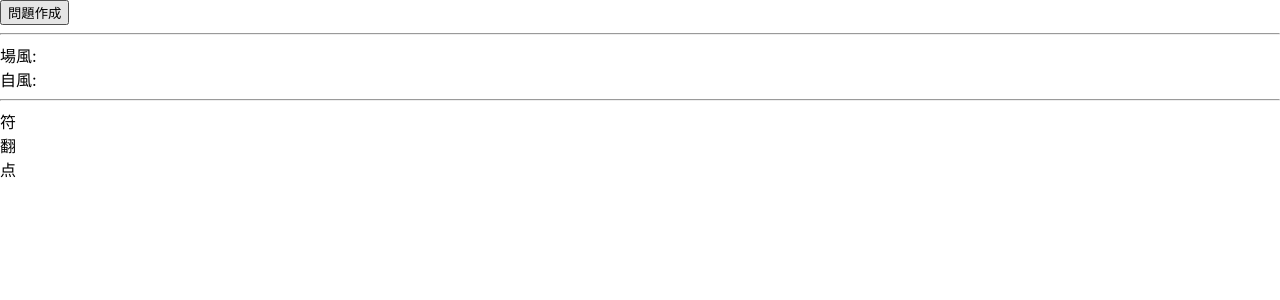
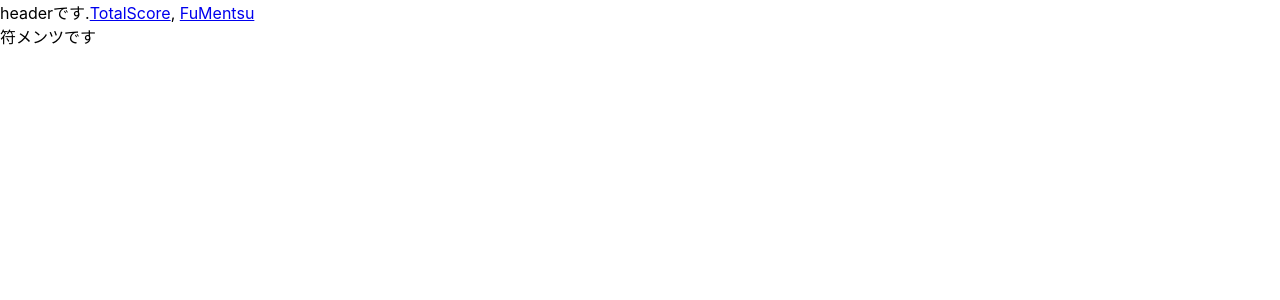
Before and after one commit to yo16/mahjong_calc_try, a React (Create React App) app in the folder fu_try/: page /fumentsu in a window 1280 px wide. Shown: the top 300 px of the page. Built offline with nearby package versions, Linux system fonts and the light colour scheme.

Commit message:
react routerを導入

```diff
--- a/fu_try/package.json
+++ b/fu_try/package.json
@@ -10,6 +10,7 @@
     "jest": "^27.5.1",
     "react": "^18.2.0",
     "react-dom": "^18.2.0",
+    "react-router-dom": "^6.22.0",
     "react-scripts": "5.0.1",
     "tailwindcss": "^3.4.1",
     "web-vitals": "^2.1.4"
--- a/fu_try/src/App.css
+++ /dev/null
@@ -1,6 +0,0 @@
-
-.font-mahjong {
-    font-family: "GLMahjongTile";
-    font-size:60px;
-    white-space: nowrap;
-}
--- a/fu_try/src/App.js
+++ b/fu_try/src/App.js
@@ -1,55 +1,31 @@
-import { useState } from "react";
-import make_haiso from "./utils/make_haiso";
-import pretty_haiso from "./utils/pretty_haiso";
+import { BrowserRouter, Link, Routes, Route } from "react-router-dom";
 
-import "./App.css";
+import TotalScore from "./TotalScore";
+import FuMentsu from "./pages/fuMentsu";
+import PageNotFound from "./pages/pageNotFound";
 
 const App = () => {
-    const [haiso, setHaiso] = useState("");
-    const [baKaze, setBaKaze] = useState(0);    // 0:東, 1:南
-    const [jiKaze, setJiKaze] = useState(0);    // 0:東, 1:南, 2:西, 3:北
-    const [ronAgari, setRonAgari] = useState(true);
-    const [score, setScore] = useState({});
 
-    const handleClickMakingQ = () => {
-        // 問題の牌姿を作る
-        const { haiso, isRon, baKaze, jiKaze, score } = make_haiso();
-        console.log(haiso);
-
-        // 表示形式の文字列を作る
-        setHaiso(pretty_haiso(haiso));
-
-        // stateを変更
-        setJiKaze(jiKaze);
-        setBaKaze(baKaze);
-        setRonAgari(isRon);
-        setScore(score);
-    }
-
-    // 風
-    const baKaze_str = baKaze===0 ? "東"
-        : baKaze===1 ? "南"
-        : baKaze===2 ? "西"
-        : "北";
-    const jiKaze_str = jiKaze===0 ? "東"
-        : jiKaze===1 ? "南"
-        : baKaze===2 ? "西"
-        : "北";
 
     return (
-        <>
-            <button onClick={handleClickMakingQ}>問題作成</button>
-            <hr />
-            <div>場風: {haiso===""?"":baKaze_str}</div>
-            <div>自風: {haiso===""?"":jiKaze_str}</div>
-            <div>{haiso===""?"":ronAgari?"ロン":"ツモ"}</div>
-            <div className="font-mahjong">{haiso}</div>
-            <hr />
-            <div>{score.fu}符</div>
-            <div>{score.fanshu}翻</div>
-            <div>{score.defen}点</div>
-            <div>{score.hupai?score.hupai.map((h)=><>{h.name}<br /></>):""}</div>
-        </>
+        <BrowserRouter>
+            <div className="header">
+                headerです.<Link to="/">TotalScore</Link>, <Link to="/fumentsu">FuMentsu</Link>
+            </div>
+            <div className="contents">
+                <Routes>
+                    <Route exact path="/" element={
+                        <TotalScore />
+                    } />
+                    <Route path="/fumentsu" element={
+                        <FuMentsu />
+                    } />
+                    <Route path="*" element={
+                        <PageNotFound />
+                    } />
+                </Routes>
+            </div>
+        </BrowserRouter>
     );
 };
 
--- /dev/null
+++ b/fu_try/src/TotalScore.js
@@ -0,0 +1,54 @@
+import { useState } from "react";
+import make_haiso from "./utils/make_haiso";
+import pretty_haiso from "./utils/pretty_haiso";
+
+const TotalScore = () => {
+    const [haiso, setHaiso] = useState("");
+    const [baKaze, setBaKaze] = useState(0);    // 0:東, 1:南
+    const [jiKaze, setJiKaze] = useState(0);    // 0:東, 1:南, 2:西, 3:北
+    const [ronAgari, setRonAgari] = useState(true);
+    const [score, setScore] = useState({});
+
+    const handleClickMakingQ = () => {
+        // 問題の牌姿を作る
+        const { haiso, isRon, baKaze, jiKaze, score } = make_haiso();
+        console.log(haiso);
+
+        // 表示形式の文字列を作る
+        setHaiso(pretty_haiso(haiso));
+
+        // stateを変更
+        setJiKaze(jiKaze);
+        setBaKaze(baKaze);
+        setRonAgari(isRon);
+        setScore(score);
+    }
+
+    // 風
+    const baKaze_str = baKaze===0 ? "東"
+        : baKaze===1 ? "南"
+        : baKaze===2 ? "西"
+        : "北";
+    const jiKaze_str = jiKaze===0 ? "東"
+        : jiKaze===1 ? "南"
+        : baKaze===2 ? "西"
+        : "北";
+
+    return (
+        <>
+            <button onClick={handleClickMakingQ}>問題作成</button>
+            <hr />
+            <div>場風: {haiso===""?"":baKaze_str}</div>
+            <div>自風: {haiso===""?"":jiKaze_str}</div>
+            <div>{haiso===""?"":ronAgari?"ロン":"ツモ"}</div>
+            <div className="font-mahjong">{haiso}</div>
+            <hr />
+            <div>{score.fu}符</div>
+            <div>{score.fanshu}翻</div>
+            <div>{score.defen}点</div>
+            <div>{score.hupai?score.hupai.map((h)=><>{h.name}<br /></>):""}</div>
+        </>
+    );
+};
+
+export default TotalScore;
--- a/fu_try/src/index.css
+++ b/fu_try/src/index.css
@@ -16,3 +16,9 @@ code {
   font-family: source-code-pro, Menlo, Monaco, Consolas, 'Courier New',
     monospace;
 }
+
+.font-mahjong {
+  font-family: "GLMahjongTile";
+  font-size:60px;
+  white-space: nowrap;
+}
--- /dev/null
+++ b/fu_try/src/pages/fuMentsu.js
@@ -0,0 +1,9 @@
+
+const FuMentsu = () => {
+    return (
+        <>符メンツです
+        </>
+    );
+};
+
+export default FuMentsu;
--- /dev/null
+++ b/fu_try/src/pages/pageNotFound.js
@@ -0,0 +1,16 @@
+import { useLocation } from "react-router-dom";
+
+const PageNotFound = () => {
+    const location = useLocation();
+
+    return (
+        <>
+            <div>
+                <h1>Page not found.(404)</h1>
+                { location.pathname } is not existed.
+            </div>
+        </>
+    );
+}
+
+export default PageNotFound;
```
Also changed, not shown: 1 other file (tests, documents, lock files or other folders).
